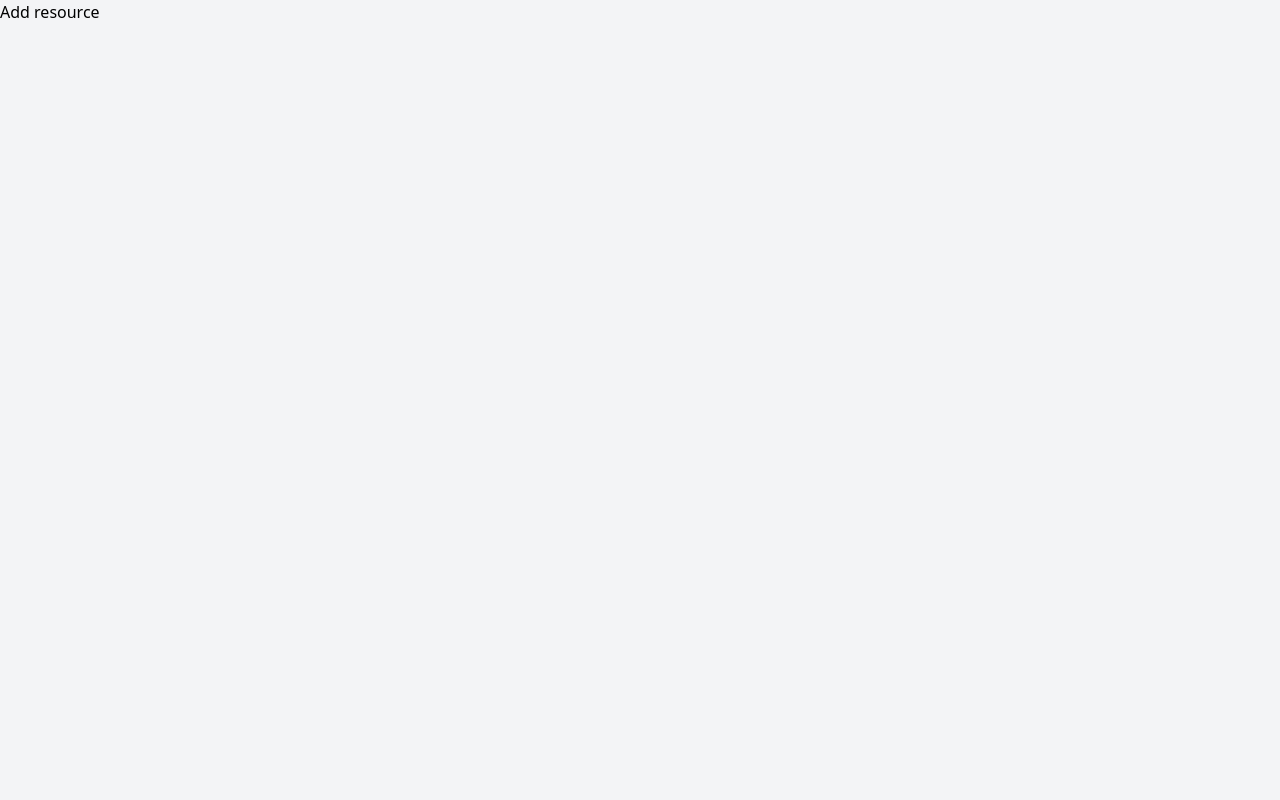
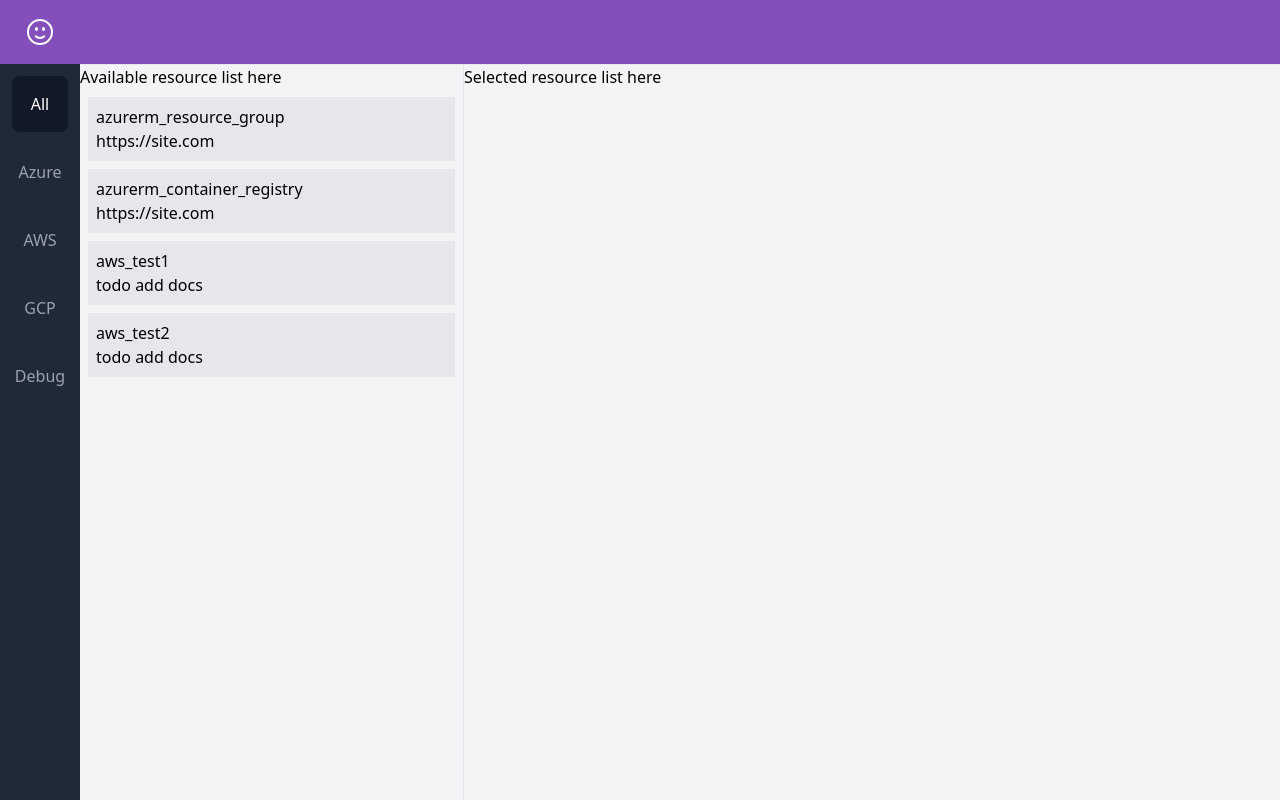
Before and after one commit to Bailey-1/FYP-TerraFormer, a React (Create React App) app in the folder client/: page / in a window 1280 px wide. Built offline with nearby package versions, Linux system fonts and the light colour scheme.

Commit message:
Added resource list

```diff
--- a/client/package.json
+++ b/client/package.json
@@ -17,6 +17,7 @@
     "react": "^18.2.0",
     "react-dom": "^18.2.0",
     "react-redux": "^8.0.5",
+    "react-router-dom": "^6.7.0",
     "react-scripts": "5.0.1",
     "redux-logger": "^3.0.6",
     "typescript": "^4.9.4",
--- a/client/src/App.tsx
+++ b/client/src/App.tsx
@@ -1,46 +1,42 @@
 import React from 'react';
-import { useDispatch, useSelector } from 'react-redux';
-import { addResource } from './features/ResourceSlice';
-import { RootState } from './store/store';
-import { azurerm_resource_group } from './resources/test';
-import TestComponent from './resources/TestComponent';
+import Navbar from './features/navbar/navbar';
 
 function App() {
-    // return <Navbar />;
-    const dispatch = useDispatch();
-
-    const resource = useSelector(
-        (state: RootState) => state.resources.resources,
-    );
-
-    return (
-        <div>
-            <button
-                onClick={() =>
-                    dispatch(
-                        addResource({
-                            id: resource.length,
-                            type: 'azurerm_resource_group',
-                            keys: {
-                                a: 1,
-                                b: '2',
-                                c: true,
-                            },
-                        }),
-                    )
-                }
-            >
-                Add resource
-            </button>
-            {/*<TestComponent resource={resources['azurerm_resource_group']} />*/}
-            {/*<TestComponent resource={resources['azurerm_container_registry']} />*/}
-
-            {resource.map((x, i) => (
-                <TestComponent resourceDetails={x} key={i} />
-                // <p key={i}>x.name</p>
-            ))}
-        </div>
-    );
+    return <Navbar />;
+    // const dispatch = useDispatch();
+    //
+    // const resource = useSelector(
+    //     (state: RootState) => state.resources.resources,
+    // );
+    //
+    // return (
+    //     <div>
+    //         <button
+    //             onClick={() =>
+    //                 dispatch(
+    //                     addResource({
+    //                         id: resource.length,
+    //                         type: 'azurerm_resource_group',
+    //                         keys: [
+    //                             // { name: 'a', value: '1' },
+    //                             // { name: 'b', value: '2' },
+    //                             // { name: 'c', value: '3' },
+    //                         ],
+    //                     }),
+    //                 )
+    //             }
+    //         >
+    //             Add resource
+    //         </button>
+    //         {/*<TestComponent resource={resources['azurerm_resource_group']} />*/}
+    //         {/*<TestComponent resource={resources['azurerm_container_registry']} />*/}
+    //
+    //         {resource.map((x, i) => (
+    //             <TestComponent resourceDetails={x} key={x.id} />
+    //             // <p key={i}>x.name</p>
+    //         ))}
+    //     </div>
+    // );
 }
 
 export default App;
--- /dev/null
+++ b/client/src/features/ResourceList/ResourceList.tsx
@@ -0,0 +1,38 @@
+import { resources } from '../../resources/TestComponent';
+
+const ResourceElement = ({
+    resource,
+}: {
+    resource: { name: string; docs: string };
+}) => {
+    return (
+        <div className="p-2 m-2 bg-gray-200">
+            <h3>{resource.name}</h3>
+            <p>{resource.docs}</p>
+        </div>
+    );
+};
+
+const ResourceList = ({ filter }: { filter: string | null }) => {
+    const resourceList: { name: string; docs: string }[] = [];
+
+    Object.keys(resources).forEach((key) => {
+        const resource = resources[key as keyof typeof resources];
+
+        if (filter && resource.provider !== filter && filter !== 'all') {
+            return;
+        }
+
+        resourceList.push(resource);
+    });
+
+    return (
+        <div>
+            {resourceList.map((x) => (
+                <ResourceElement resource={x} key={x.name} />
+            ))}
+        </div>
+    );
+};
+
+export default ResourceList;
--- a/client/src/features/ResourceSlice.ts
+++ b/client/src/features/ResourceSlice.ts
@@ -2,7 +2,11 @@
 
 // Define a type for the slice state
 interface CounterState {
-    resources: any[];
+    resources: {
+        id: number;
+        type: string;
+        keys: { name: string; value: string }[];
+    }[];
 }
 
 // Define the initial state using that type
@@ -15,15 +19,34 @@
     initialState,
     reducers: {
         addResource: (state, action: PayloadAction<any>) => {
+            console.log(action.payload);
             state.resources.push(action.payload);
         },
         updateResourceKey: (
             state,
             action: PayloadAction<{ id: number; key: string; value: string }>,
         ) => {
-            state.resources.find((x) => x.id === action.payload.id).keys[
-                action.payload.key
-            ] = action.payload.value;
+            const resource = state.resources.find(
+                (x) => x.id === action.payload.id,
+            );
+
+            if (!resource) {
+                console.error('Resource does not exist', action.payload);
+                return;
+            }
+
+            const existingEl = resource.keys.find(
+                (x) => x.name === action.payload.key,
+            );
+
+            if (existingEl) {
+                existingEl.value = action.payload.value;
+            } else {
+                resource.keys.push({
+                    name: action.payload.key,
+                    value: action.payload.value,
+                });
+            }
         },
         // decrement: (state) => {
         //     state.value -= 1;
--- a/client/src/features/navbar/navbar.tsx
+++ b/client/src/features/navbar/navbar.tsx
@@ -3,10 +3,18 @@
     CommandLineIcon,
     FaceSmileIcon,
 } from '@heroicons/react/24/outline';
+import ResourceList from '../ResourceList/ResourceList';
+import { useState } from 'react';
 
 const sidebarNavigation = [
-    { name: 'Resources', href: '#', icon: CloudIcon, current: true },
-    { name: 'Debug', href: '#', icon: CommandLineIcon, current: false },
+    { name: 'All', icon: CloudIcon },
+    { name: 'Azure', icon: CloudIcon },
+    { name: 'AWS', icon: CloudIcon },
+    { name: 'GCP', icon: CloudIcon },
+    {
+        name: 'Debug',
+        icon: CommandLineIcon,
+    },
 ];
 
 function classNames(...classes: string[]) {
@@ -14,6 +22,8 @@
 }
 
 const Navbar = () => {
+    const [currentProvider, setCurrentProvider] = useState('all');
+
     return (
         <div className="flex h-full flex-col">
             {/* Top nav*/}
@@ -38,21 +48,25 @@
                 >
                     <div className="relative flex w-20 flex-col space-y-3 p-3">
                         {sidebarNavigation.map((item) => (
-                            <a
+                            <button
                                 key={item.name}
-                                href={item.href}
+                                // href={item.href}
                                 className={classNames(
-                                    item.current
+                                    currentProvider === item.name.toLowerCase()
                                         ? 'bg-gray-900 text-white'
                                         : 'text-gray-400 hover:bg-gray-700',
                                     'flex-shrink-0 inline-flex items-center justify-center h-14 w-14 rounded-lg',
                                 )}
+                                onClick={() =>
+                                    setCurrentProvider(item.name.toLowerCase())
+                                }
                             >
-                                <item.icon
-                                    className="h-6 w-6"
-                                    aria-hidden="true"
-                                />
-                            </a>
+                                {/*<item.icon*/}
+                                {/*    className="h-6 w-6"*/}
+                                {/*    aria-hidden="true"*/}
+                                {/*/>*/}
+                                {item.name}
+                            </button>
                         ))}
                     </div>
                 </nav>
@@ -71,6 +85,7 @@
                     <aside>
                         <div className="relative flex h-full w-96 flex-col overflow-y-auto border-r border-gray-200 bg-gray-100">
                             <h1>Available resource list here</h1>
+                            <ResourceList filter={currentProvider} />
                         </div>
                     </aside>
                 </main>
--- a/client/src/index.tsx
+++ b/client/src/index.tsx
@@ -4,12 +4,15 @@
 import App from './App';
 import { Provider } from 'react-redux';
 import { store } from './store/store';
+import { BrowserRouter } from 'react-router-dom';
 
 const root = ReactDOM.createRoot(
     document.getElementById('root') as HTMLElement,
 );
 root.render(
     <Provider store={store}>
-        <App />
+        <BrowserRouter>
+            <App />
+        </BrowserRouter>
     </Provider>,
 );
--- a/client/src/resources/TestComponent.tsx
+++ b/client/src/resources/TestComponent.tsx
@@ -28,6 +28,7 @@
 export const resources = {
     azurerm_resource_group: {
         name: 'azurerm_resource_group',
+        provider: 'azure',
         docs: 'https://site.com',
         validation: function () {
             return !!this.docs;
@@ -53,6 +54,7 @@
     },
     azurerm_container_registry: {
         name: 'azurerm_container_registry',
+        provider: 'azure',
         docs: 'https://site.com',
         validation: function () {
             return !!this.docs;
@@ -76,6 +78,18 @@
             },
         ],
     },
+    aws_test1: {
+        name: 'aws_test1',
+        provider: 'aws',
+        docs: 'todo add docs',
+        keys: [],
+    },
+    aws_test2: {
+        name: 'aws_test2',
+        provider: 'aws',
+        docs: 'todo add docs',
+        keys: [],
+    },
 };
 
 const TestComponent = ({
@@ -84,7 +98,7 @@
     resourceDetails: {
         id: number;
         type: string;
-        keys: { [key: string]: string };
+        keys: { name: string; value: string }[];
     };
 }) => {
     const resource = resources[resourceDetails.type as keyof typeof resources];
@@ -123,10 +137,14 @@
                 {resource.keys.map((x) => (
                     <InputComponent
                         resource={x}
-                        value={resourceDetails.keys[x.name]}
+                        value={
+                            resourceDetails.keys.find((y) => y.name === x.name)
+                                ?.value || ''
+                        }
                         onChange={(value) => {
                             updateKey(x.name, value);
                         }}
+                        key={x.name}
                     />
                 ))}
             </div>
--- a/client/src/style.css
+++ b/client/src/style.css
@@ -722,18 +722,6 @@
   --tw-backdrop-sepia:  ;
 }
 
-.sr-only {
-  position: absolute;
-  width: 1px;
-  height: 1px;
-  padding: 0;
-  margin: -1px;
-  overflow: hidden;
-  clip: rect(0, 0, 0, 0);
-  white-space: nowrap;
-  border-width: 0;
-}
-
 .absolute {
   position: absolute;
 }
@@ -751,12 +739,20 @@
   left: 0px;
 }
 
+.m-2 {
+  margin: 0.5rem;
+}
+
 .flex {
   display: flex;
 }
 
 .inline-flex {
   display: inline-flex;
+}
+
+.contents {
+  display: contents;
 }
 
 .hidden {
@@ -866,9 +862,9 @@
   border-color: rgb(229 231 235 / var(--tw-border-opacity));
 }
 
-.bg-white {
+.bg-terraform-purple {
   --tw-bg-opacity: 1;
-  background-color: rgb(255 255 255 / var(--tw-bg-opacity));
+  background-color: rgb(132 79 186 / var(--tw-bg-opacity));
 }
 
 .bg-gray-900 {
@@ -881,9 +877,18 @@
   background-color: rgb(243 244 246 / var(--tw-bg-opacity));
 }
 
-.bg-terraform-purple {
+.bg-gray-300 {
   --tw-bg-opacity: 1;
-  background-color: rgb(132 79 186 / var(--tw-bg-opacity));
+  background-color: rgb(209 213 219 / var(--tw-bg-opacity));
+}
+
+.bg-gray-200 {
+  --tw-bg-opacity: 1;
+  background-color: rgb(229 231 235 / var(--tw-bg-opacity));
+}
+
+.p-2 {
+  padding: 0.5rem;
 }
 
 .p-3 {
@@ -942,19 +947,7 @@
     order: 9999;
   }
 
-  .lg\:order-first {
-    order: -9999;
-  }
-
-  .lg\:block {
-    display: block;
-  }
-
   .lg\:flex {
     display: flex;
   }
-
-  .lg\:flex-shrink-0 {
-    flex-shrink: 0;
-  }
 }
```
Also changed, not shown: client/public/static/images/csp/logos/azure.png (added), 1 other file (tests, documents, lock files or other folders).
